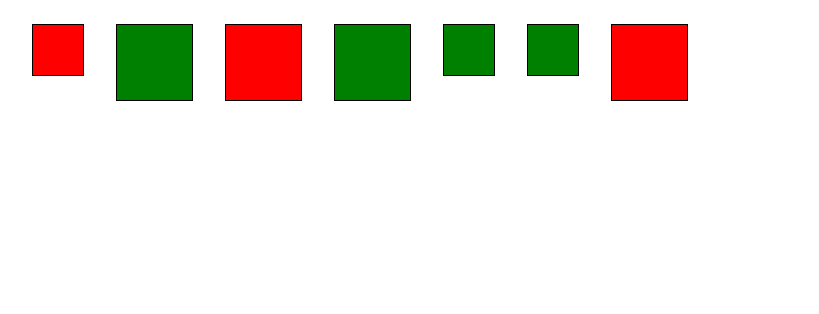
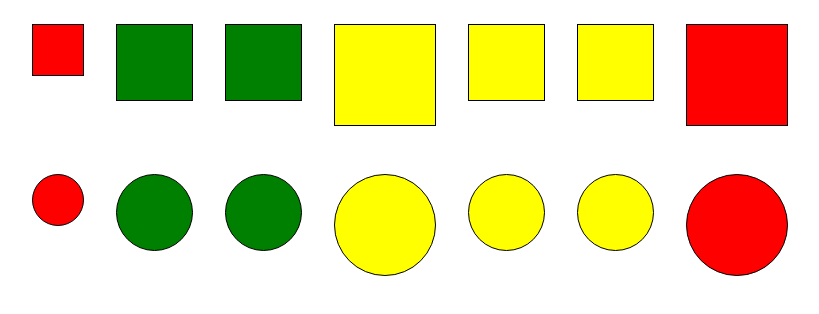
Before and after one commit to brossdeutcher/block20-shapes, a plain HTML site: page index.html in a window 1280 px wide. Shown: the whole page, without its empty margins (32-851 px from the left). Drawn offline with Linux system fonts and the light colour scheme.

Commit message:
added circles

```diff
--- a/index.html
+++ b/index.html
@@ -6,5 +6,6 @@
   </head>
   <body>
     <ul></ul>
+    <ul class="circles"></ul>
   </body>
 </html>
--- a/index.js
+++ b/index.js
@@ -10,23 +10,33 @@ const shapes = [
 ];
 
 const render = () => {
-  const html = shapes.map((shape) => {
+  const htmlSquares = shapes.map((shape) => {
     return `<div class='${shape.color} ${shape.size}'></div>`;
   }).join(``);
 
-  document.querySelector(`ul`).innerHTML = html;
+  document.querySelector(`ul`).innerHTML = htmlSquares;
+
+  // add code that fills the new unordered list with circles
+  const circlesHTML = shapes.map((shape) => {
+    return `<div class='${shape.color} ${shape.size} circles'></div>`
+  }).join(``);
+
+  document.querySelector(`.circles`).innerHTML = circlesHTML;
 }
 
 render();
 
 const interval = setInterval(() => {
-  const color = [`red`, `green`][Math.floor(Math.random()  * 2)];
-  const size = [`sm`, `md`, `lg`][Math.floor(Math.random() * 3)];
+  // modify the application to support yellow shapes
+  const color = [`red`, `green`, `yellow`][Math.floor(Math.random()  * 3)];
+  // modify the application to support a new size with a class of xl which will be 100px
+  const size = [`sm`, `md`, `lg`, `xl`][Math.floor(Math.random() * 4)];
 
   shapes.push({ color, size });
   render();
 
-  if(shapes.length === 20) {
+  // modify the application so that it will generate up to 50 of each shape
+  if(shapes.length === 50) {//           SHOULD BE 50
     clearInterval(interval);
   }
 }, 1000);
--- a/style.css
+++ b/style.css
@@ -4,6 +4,10 @@
 
 .green {
   background-color: green;
+}
+
+.yellow {
+  background-color: yellow;
 }
 
 .sm {
@@ -21,6 +25,11 @@
   height: 75px;
 }
 
+.xl {
+  width: 100px;
+  height: 100px;
+}
+
 ul {
   display: flex;
   flex-wrap: wrap;
@@ -30,3 +39,7 @@ ul > div {
   border: solid 1px black;
   margin: 1rem;
 }
+
+.circles {
+  border-radius: 200px;
+}
```
